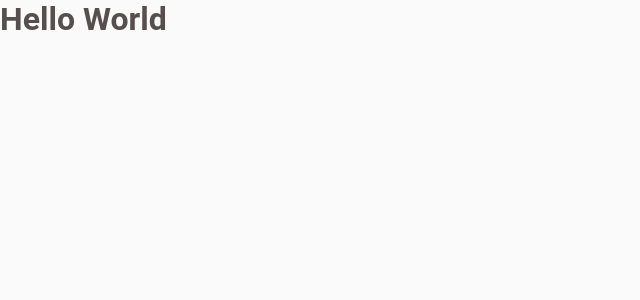
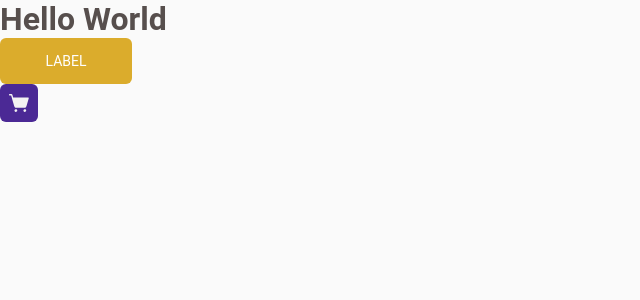
Before and after one commit to rutefig/challenge02-ignite-reactjs-coffee-delivery, a React (Vite) app: page / in a window 1280 px wide. Shown: the top 300 px of the page, without its empty margins (0-640 px from the left). Built offline with nearby package versions, Linux system fonts and the light colour scheme.

Commit message:
configured eslint and prettier and formatted files

```diff
--- a/src/@types/styled.d.ts
+++ b/src/@types/styled.d.ts
@@ -4,5 +4,5 @@ import { defaultTheme } from '../styles/themes/default'
 type ThemeType = typeof defaultTheme
 
 declare module 'styled-components' {
-    export interface DefaultTheme extends ThemeType {}
+  export interface DefaultTheme extends ThemeType {}
 }
--- a/src/App.tsx
+++ b/src/App.tsx
@@ -1,5 +1,7 @@
 import React from 'react'
 import { ThemeProvider } from 'styled-components'
+import { Button } from './components/Button'
+import { IconButton } from './components/IconButton'
 import { GlobalStyle } from './styles/global'
 import { defaultTheme } from './styles/themes/default'
 
@@ -8,6 +10,8 @@ function App() {
     <div className="App">
       <ThemeProvider theme={defaultTheme}>
         <h1>Hello World</h1>
+        <Button>Label</Button>
+        <IconButton />
         <GlobalStyle />
       </ThemeProvider>
     </div>
--- a/src/components/Button/styles.ts
+++ b/src/components/Button/styles.ts
@@ -1,6 +1,10 @@
 import styled from 'styled-components'
 
 export const ButtonContainer = styled.button`
+  display: flex;
+  justify-content: center;
+  align-items: center;
+  padding: 12px 8px;
   width: 8.25rem;
   height: 2.875rem;
 
@@ -14,4 +18,10 @@ export const ButtonContainer = styled.button`
   font-size: 0.875rem;
   line-height: 160%;
   text-transform: uppercase;
+
+  transition: all 0.2s ease;
+
+  &:hover {
+    background: ${(props) => props.theme['yellow-dark']};
+  }
 `
--- a/src/components/IconButton/styles.ts
+++ b/src/components/IconButton/styles.ts
@@ -1,6 +1,11 @@
 import styled from 'styled-components'
 
 export const IconButtonContainer = styled.button`
+  display: flex;
+  justify-content: center;
+  align-items: center;
+  padding: 8px;
+
   width: 2.375rem;
   height: 2.375rem;
 
@@ -9,5 +14,12 @@ export const IconButtonContainer = styled.button`
   cursor: pointer;
 
   background: ${(props) => props.theme['purple-dark']};
+
   color: ${(props) => props.theme['base-card']};
+
+  transition: all 0.2s ease;
+
+  &:hover {
+    background: ${(props) => props.theme['purple']};
+  }
 `
--- a/src/main.tsx
+++ b/src/main.tsx
@@ -3,7 +3,7 @@ import ReactDOM from 'react-dom/client'
 import App from './App'
 
 ReactDOM.createRoot(document.getElementById('root') as HTMLElement).render(
-	<React.StrictMode>
-		<App />
-	</React.StrictMode>,
+  <React.StrictMode>
+    <App />
+  </React.StrictMode>,
 )
--- a/src/styles/themes/default.ts
+++ b/src/styles/themes/default.ts
@@ -1,6 +1,6 @@
 export const defaultTheme = {
-	'white': '#FFFFFF',
-	'background': '#FAFAFA',
+  white: '#FFFFFF',
+  background: '#FAFAFA',
 
   'base-card': '#F3F2F2',
   'base-input': '#EEEDED',
@@ -12,10 +12,10 @@ export const defaultTheme = {
   'base-title': '#272221',
 
   'purple-light': '#EBE5F9',
-	'purple': '#8047F8',
+  purple: '#8047F8',
   'purple-dark': '#4B2995',
 
   'yellow-light': '#F1E9C9',
-	'yellow': '#DBAC2C',
-	'yellow-dark': '#C47F17'
+  yellow: '#DBAC2C',
+  'yellow-dark': '#C47F17',
 }
```
Also changed, not shown: package.json (+7 -2 lines), src/components/Button/index.tsx (+3 -7 lines), src/components/IconButton/index.tsx (+6 -6 lines), .eslintrc.json, .prettierrc.json (added), 1 other file (tests, documents, lock files or other folders). Lines whose indentation alone changed are shown as unchanged.
